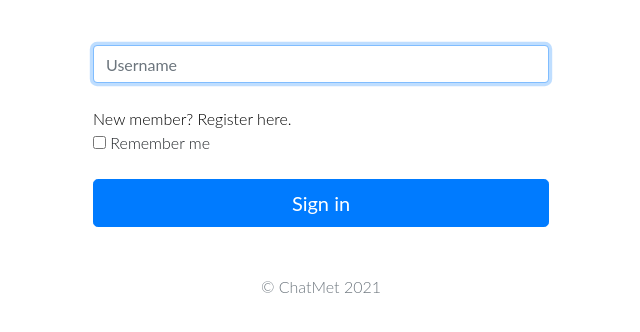
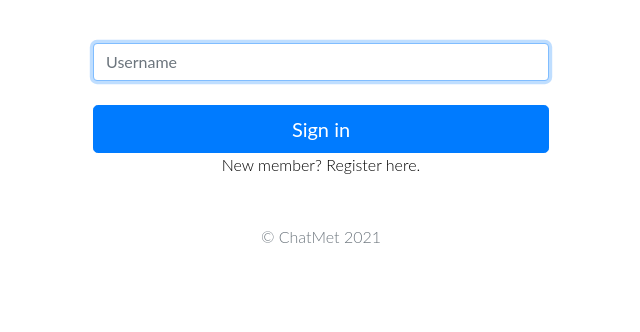
Before and after one commit to Marhav/Computer-Network-and-Cloudservices-Oblig-2, a website: page public/index.html in a window 1280 px wide. Shown: the part 304-636 px from the top of the page, without its empty margins (319-959 px from the left). Drawn offline with nearby package versions, Linux system fonts and the light colour scheme; no server answers.

Commit message:
Oppdatert utseendet på login, slik at det passer bedre med register.
Fjernet remember me checkbox fordi den ikke hadde noen funksjon.

```diff
--- a/public/Client.js
+++ b/public/Client.js
@@ -11,7 +11,7 @@ $(function () {
 
 let current_user
 
-// index.html
+// index.html/login
 function login(){
 
     const input_login_user = $("#login_username").val();
@@ -73,7 +73,7 @@ function create_user(){
         }});
 }
 
-// home.html
+// index.html/home
 // rooms
 
 function get_user_rooms() {
--- a/public/index.html
+++ b/public/index.html
@@ -29,18 +29,11 @@
                     <div class="alert alert-success" id="success_feedback">
                     </div>
 
-                    <div>
+                    <button class="btn btn-lg btn-primary btn-block" onclick="login()">Sign in</button>
+
+                    <div class="text-center">
                         <a type="button" href="signup.html">New member? Register here.</a>
                     </div>
-
-
-                    <div class="checkbox mb-3">
-                        <label>
-                            <input type="checkbox" value="remember-me"> Remember me
-                        </label>
-                    </div>
-
-                    <button class="btn btn-lg btn-primary btn-block" onclick="login()">Sign in</button>
 
                     <p class="mt-5 mb-3 text-muted text-center">© ChatMet 2021</p>
                 </div>
```
